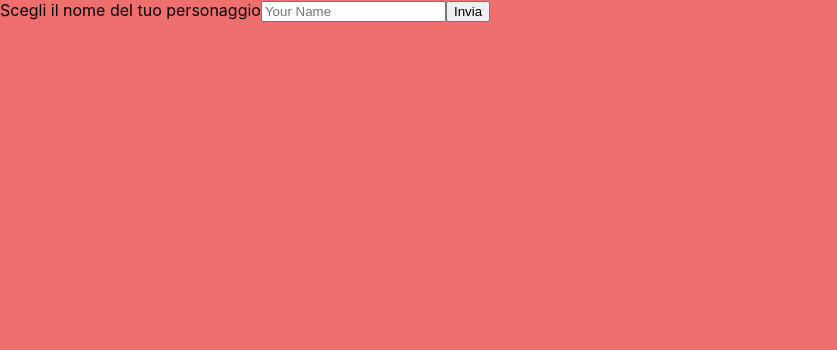
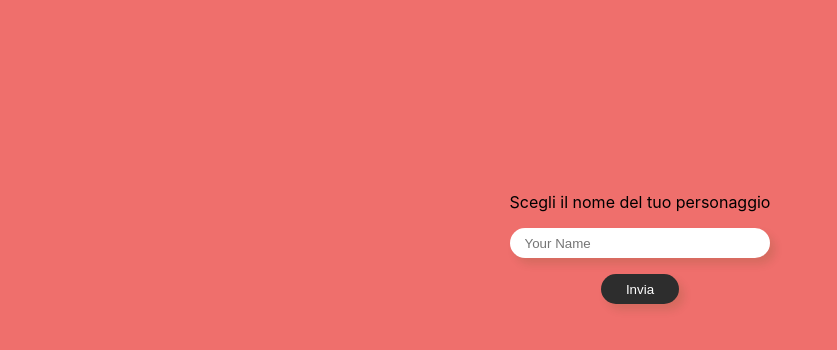
Before and after one commit to nadiromano/react-threejs, a React (Create React App) app: page / in a window 1280 px wide. Shown: the top 350 px of the page, without its empty margins (0-837 px from the left). Built offline with nearby package versions, Linux system fonts and the light colour scheme.

Commit message:
feat: add form style

```diff
--- a/src/App.scss
+++ b/src/App.scss
@@ -58,3 +58,64 @@ header {
   width: 100%;
   margin: 0 auto;
 }
+
+.form-name-container {
+  display: flex;
+  justify-content: center;
+  align-items: center;
+  margin-top: 15%;
+}
+
+.form-name {
+  display: flex;
+  flex-direction: column;
+  gap: 1rem;
+}
+
+.label-name {
+}
+
+.input-name {
+  border-radius: 15px;
+  height: 30px;
+  border: none;
+  box-shadow: 5px 6px 9px rgba(34, 73, 0, 0.12);
+  padding: 0 15px;
+}
+
+.form-name-button {
+  border-radius: 15px;
+  height: 30px;
+  width: 30%;
+  margin: auto;
+  border: none;
+  box-shadow: 5px 6px 9px rgba(34, 73, 0, 0.12);
+  color: #fff;
+  background-color: rgb(45, 45, 45);
+  transition: all 0.3s;
+}
+
+.form-name-button:hover {
+  background-color: #e05350;
+  height: 32px;
+  width: 32%;
+  transition: all 0.3s;
+}
+
+.icon3d {
+  position: absolute;
+  opacity: 0;
+  top: 10%;
+  left: 10%;
+  width: 15px;
+  animation: strobo 2s ease-in-out 2s infinite;
+}
+
+@keyframes strobo {
+  0% {
+    opacity: 0;
+  }
+  100% {
+    opacity: 80%;
+  }
+}
--- a/src/components/canvas3d.js
+++ b/src/components/canvas3d.js
@@ -13,26 +13,11 @@ const Car = () => {
   return <primitive object={gltf.scene} dispose={null} />;
 };
 
-const HtmlContent = (user) => {
-  return (
-    <group position={[0, 0, 0]}>
-      <mesh position={[30, -5, 0]} scale={[12, 12, 12]}>
-        <Woman />
-      </mesh>
-      <mesh position={[35, 18 - 0]}>
-        <Html fullscreen>
-          <div className="container">
-            <h1 className="name">{user}</h1>
-          </div>
-        </Html>
-      </mesh>
-    </group>
-  );
-};
 const Woman = () => {
   const gltf = useGLTFLoader('/woman.gltf', true);
   return <primitive object={gltf.scene} dispose={null} />;
 };
+
 const Lights = () => {
   return (
     <>
@@ -50,6 +35,7 @@ export default function Canvas3d() {
 
   return (
     <>
+      <img className='icon3d' src="https://img.icons8.com/ios-glyphs/30/ffffff/3d-rotate.png" />
       <Canvas
         shadowMap
         colorManagement
--- a/src/components/inputName.js
+++ b/src/components/inputName.js
@@ -17,18 +17,18 @@ function NameInput() {
   };
 
   return (
-    <div>
-      <form onSubmit={handleSubmit}>
-        <label>Scegli il nome del tuo personaggio</label>
+    <div className="form-name-container">
+      <form className="form-name" onSubmit={handleSubmit}>
+        <label className="label-name">Scegli il nome del tuo personaggio</label>
         <input
+          className="input-name"
           type="text"
           placeholder="Your Name"
           required
           value={name}
           onChange={(e) => setName(e.target.value)}
         ></input>
-        <button>Invia</button>
-        <p>{name}</p>
+        <button className="form-name-button">Invia</button>
       </form>
     </div>
   );
```
